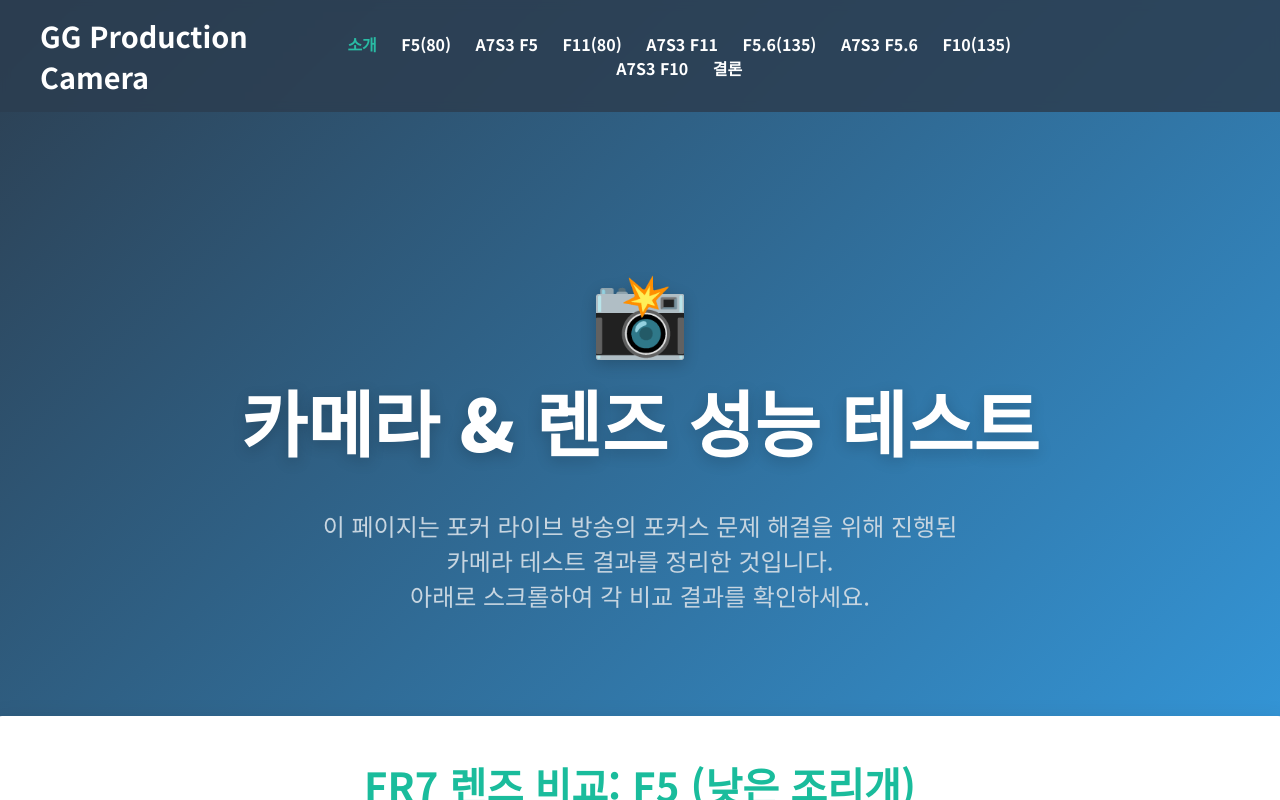
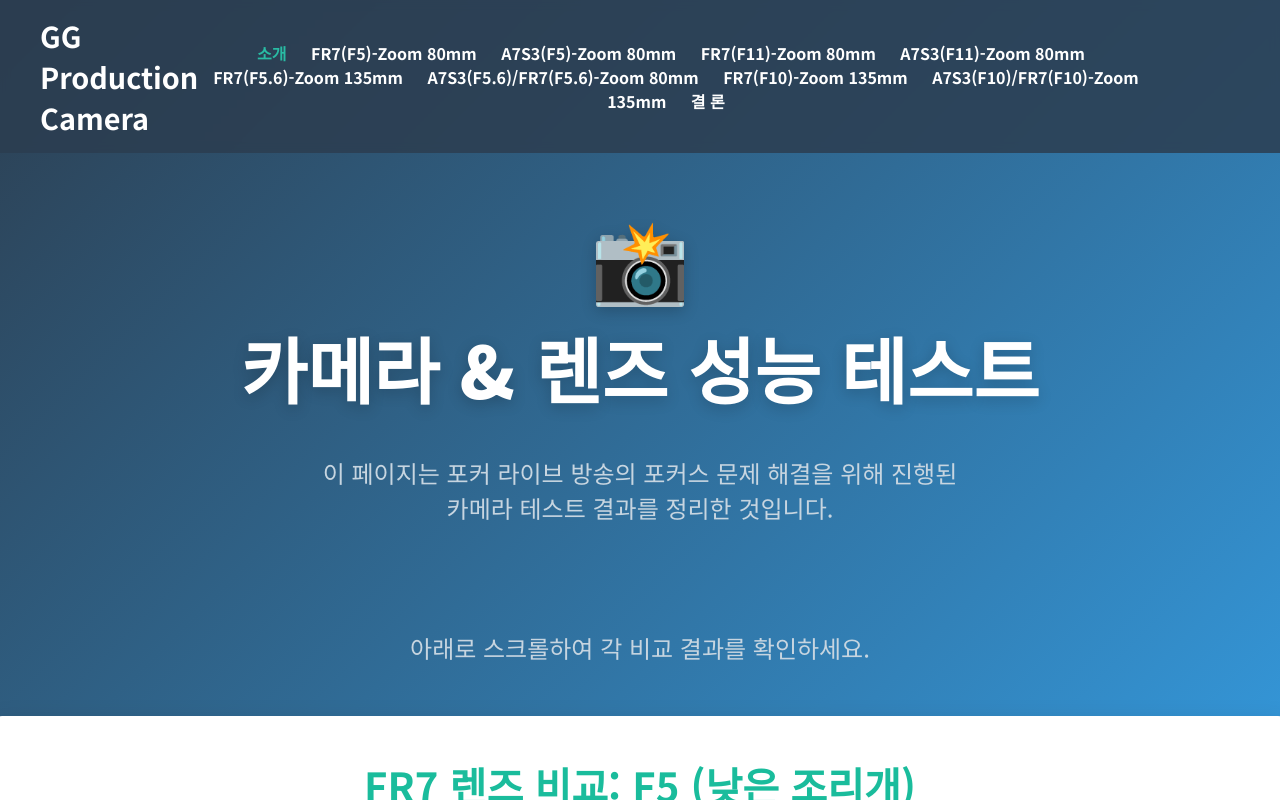
Before and after one commit to kai-kim87/fr7a7s3focus, a plain HTML site: page index.html in a window 1280 px wide. Drawn offline with Linux system fonts and the light colour scheme.

Commit message:
Update index.html

```diff
--- a/index.html
+++ b/index.html
@@ -140,15 +140,15 @@
         <h1>GG Production Camera</h1>
         <nav>
             <a href="#intro">소개</a>
-            <a href="#fr7-f5">F5(80)</a>
-            <a href="#a7s3-f5">A7S3 F5</a>
-            <a href="#fr7-f11">F11(80)</a>
-            <a href="#a7s3-f11">A7S3 F11</a>
-            <a href="#fr7-f5_6">F5.6(135)</a>
-            <a href="#a7s3-f5_6">A7S3 F5.6</a>
-            <a href="#fr7-f10">F10(135)</a>
-            <a href="#a7s3-f10">A7S3 F10</a>
-            <a href="#conclusion">결론</a>
+            <a href="#fr7-f5">FR7(F5)-Zoom 80mm</a>
+            <a href="#a7s3-f5">A7S3(F5)-Zoom 80mm</a>
+            <a href="#fr7-f11">FR7(F11)-Zoom 80mm</a>
+            <a href="#a7s3-f11">A7S3(F11)-Zoom 80mm</a>
+            <a href="#fr7-f5_6">FR7(F5.6)-Zoom 135mm</a>
+            <a href="#a7s3-f5_6">A7S3(F5.6)/FR7(F5.6)-Zoom 80mm</a>
+            <a href="#fr7-f10">FR7(F10)-Zoom 135mm</a>
+            <a href="#a7s3-f10">A7S3(F10)/FR7(F10)-Zoom 135mm</a>
+            <a href="#conclusion">결 론</a>
         </nav>
         <div class="header-placeholder"></div>
     </header>
@@ -158,7 +158,7 @@
             <div class="content-wrapper">
                 <div class="camera-icon">📸</div>
                 <h2>카메라 & 렌즈 성능 테스트</h2>
-                <p class="description">이 페이지는 포커 라이브 방송의 포커스 문제 해결을 위해 진행된 <br>카메라 테스트 결과를 정리한 것입니다.<br>아래로 스크롤하여 각 비교 결과를 확인하세요.</p>
+                <p class="description">이 페이지는 포커 라이브 방송의 포커스 문제 해결을 위해 진행된 <br>카메라 테스트 결과를 정리한 것입니다.<br><br><br><br>아래로 스크롤하여 각 비교 결과를 확인하세요.</p>
             </div>
         </section>
 
```
